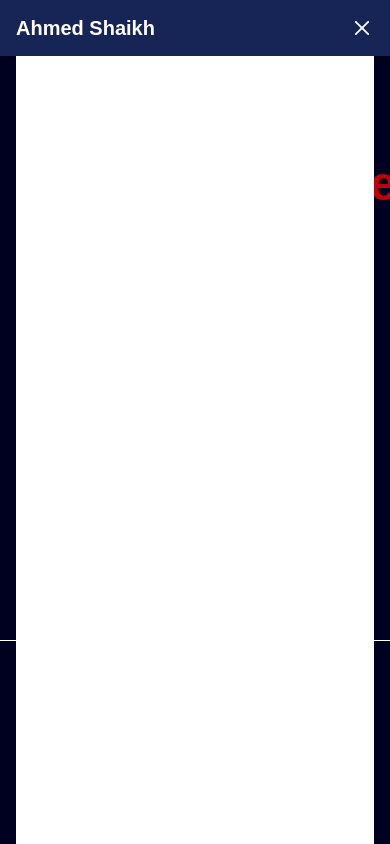
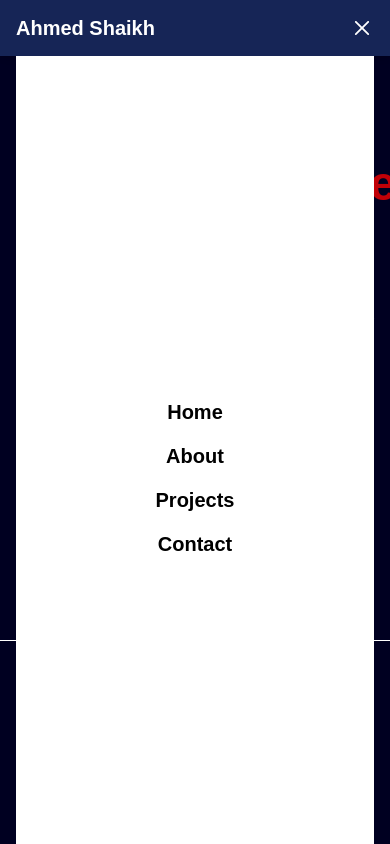
Before and after one commit to theahmed619/Portfolio, a React (Vite) app: page / in a window 390 px wide. Both pictures are taken after a click on the element 362 px from the left and 28 px from the top of the page. Shown: the top 844 px of the page. Built offline with nearby package versions, Linux system fonts and the light colour scheme.

Commit message:
mobile nav text color update

```diff
--- a/src/components/Navbar.jsx
+++ b/src/components/Navbar.jsx
@@ -65,7 +65,7 @@ const Navbar = () => {
 
         {/*mobile navbar */}
         {menu && (
-          <div className="bg-white ">
+          <div className="bg-white text-black">
             <ul className="md:hidden flex flex-col items-center justify-center h-screen space-y-4 text-xl ">
               {navItems.map(({ id, text }) => (
                 <li
```
